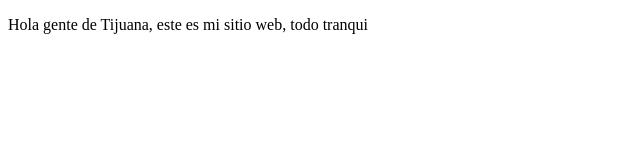
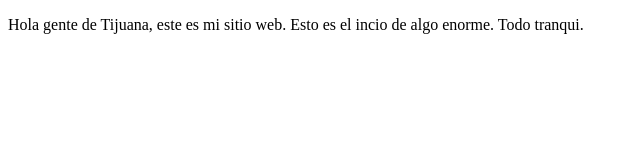
Before and after one commit to bcossio23/proyectoDemoPrework, a plain HTML site: page index.html in a window 1280 px wide. Shown: the whole page, without its empty margins (0-640 px from the left). Drawn offline with Linux system fonts and the light colour scheme.

Commit message:
cambios agregados al sitio Prework

```diff
--- a/index.html
+++ b/index.html
@@ -7,6 +7,6 @@
     <title>Hola perros</title>
 </head>
 <body>
-    <p>Hola gente de Tijuana, este es mi sitio web, todo tranqui</p>
+    <p>Hola gente de Tijuana, este es mi sitio web. Esto es el incio de algo enorme. Todo tranqui.</p>
 </body>
 </html>
```
